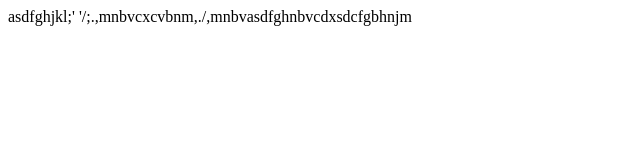
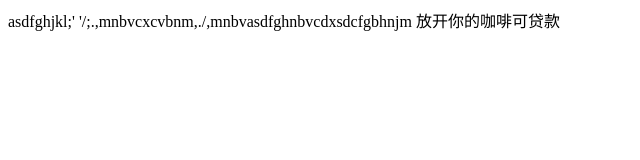
Before and after one commit to chunyangchang/one, a plain HTML site: page index.html in a window 1280 px wide. Shown: the whole page, without its empty margins (0-640 px from the left). Drawn offline with Linux system fonts and the light colour scheme.

Commit message:
master提交

```diff
--- a/index.html
+++ b/index.html
@@ -8,6 +8,6 @@
 
 asdfghjkl;'
 '/;.,mnbvcxcvbnm,./,mnbvasdfghnbvcdxsdcfgbhnjm
-
+	放开你的咖啡可贷款
 </body>
 </html>
```
